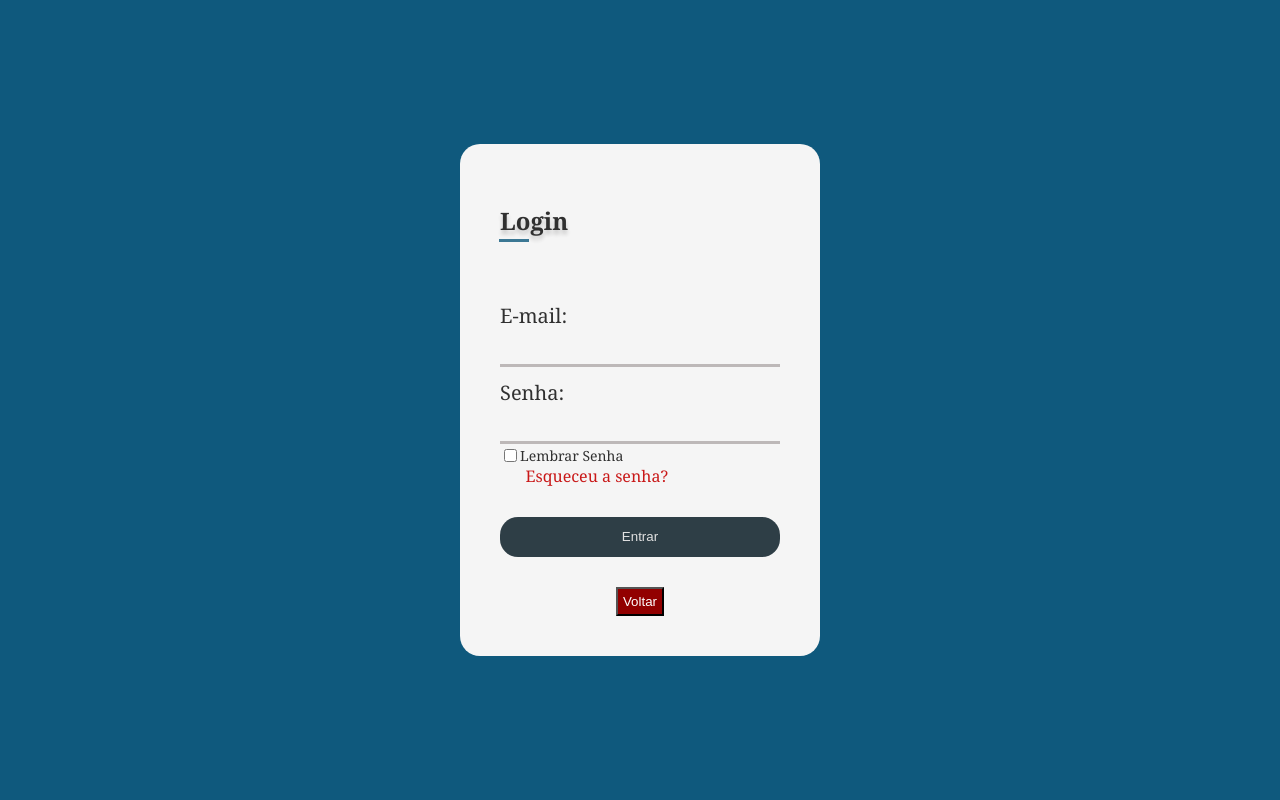
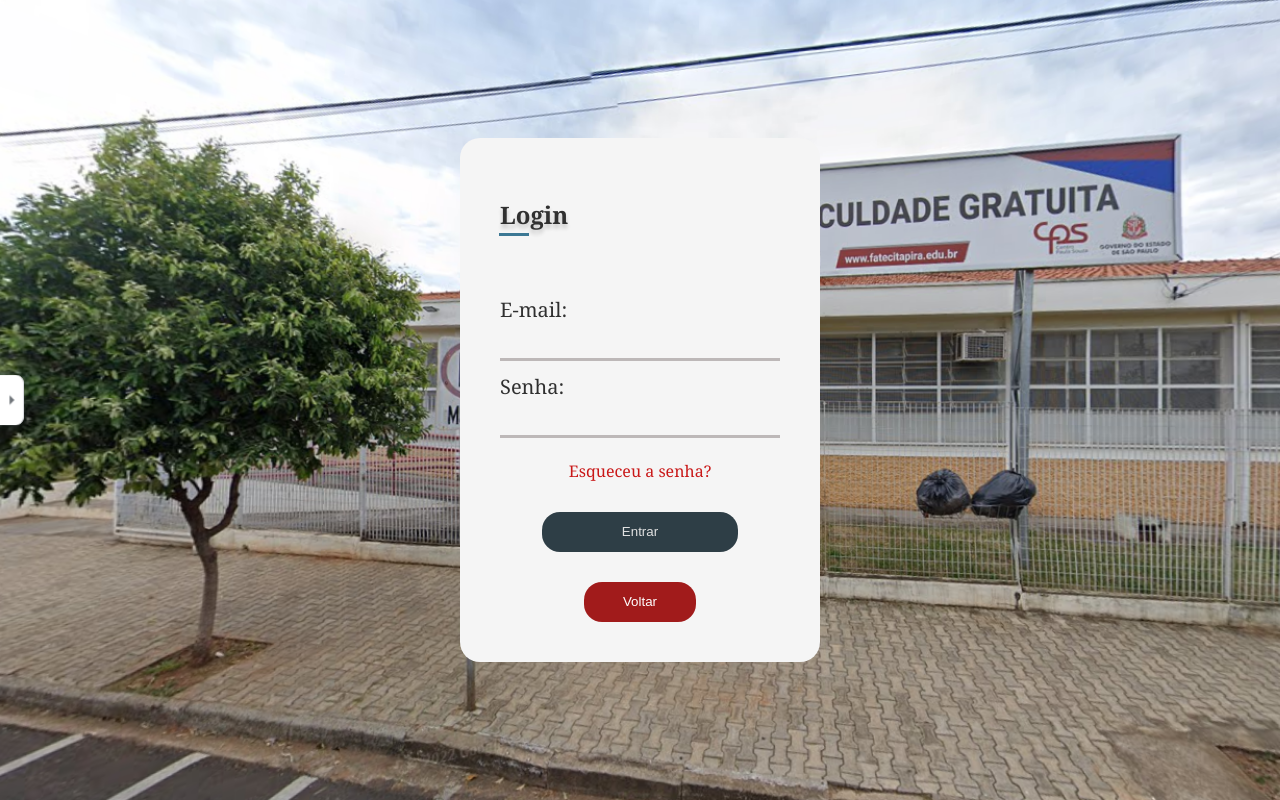
Before and after one commit to Iagooalmeida/Interdisciplinar, a PHP site: page /login.html in a window 1280 px wide. Run offline with PHP 8.4, Linux system fonts and the light colour scheme.

Commit message:
Alterações feitas no arquivo login.html

```diff
--- a/css/style.css
+++ b/css/style.css
@@ -1,29 +1,31 @@
-body{
+body {
   padding: 0;
   margin: 0;
-    background: #0F597D;
+  background-image: url("../img/fatec.png");
+  background-repeat: no-repeat;
+  background-size: cover;
 }
 
-#flex-container{
+#flex-container {
   display: flex;
   align-items: center;
   justify-content: center;
   height: 100vh;
-    font-family: Cambria, Cochin, Georgia, Times, 'Times New Roman', serif;
+  font-family: Cambria, Cochin, Georgia, Times, "Times New Roman", serif;
 }
 
-.conteudo{
+.conteudo {
   background-color: whitesmoke;
   padding: 40px;
   border-radius: 20px;
-    width:280px;
+  width: 280px;
   -webkit-border-radius: 20px;
   -moz-border-radius: 20px;
   -ms-border-radius: 20px;
   -o-border-radius: 20px;
 }
 
-.cabecalho{
+.cabecalho {
   padding-bottom: 50px;
   opacity: 0.8;
   text-shadow: 0px 4px 4px rgba(0, 0, 0, 0.25);
@@ -33,71 +35,74 @@ body{
   content: "";
   width: 30px;
   height: 3px;
-    background-color: #0F597D;
+  background-color: #0f597d;
   display: block;
   margin-top: -18px;
   margin-left: -1px;
 }
 
-.card_conteudo label{
+.card_conteudo label {
   font-size: 20px;
   opacity: 0.8;
 }
 
-.conteudo_area{
+.conteudo_area {
   display: flex;
   flex-direction: column;
   padding: 10px 0 2px 0;
 }
 
-.conteudo_area input{
+.conteudo_area input {
   margin-top: 10px;
   padding: 2px 5px;
   background-color: transparent;
-    border:none;
+  border: none;
   border-bottom: 3px solid #bdb8b8;
   outline: none;
   font-size: large;
 }
 
-.conteudo_verificacao{
+.conteudo_verificacao {
   display: flex;
   align-items: center;
-    flex-wrap: wrap;
+  justify-content: space-around;
 }
 
-.conteudo_verificacao .recuperar_senha{
-    text-align: right;
+.recuperar_senha {
+  text-align: center;
   width: 60%;
   text-decoration: none;
   color: #c91818;
-
+  margin-top: 20px;
 }
 
-.conteudo_verificacao label{
+.conteudo_verificacao label {
   font-size: 14px;
 }
 
-.button{
+.button {
   display: flex;
   flex-direction: column;
+  align-items: center;
 }
 
-.button .submit{
-    width: 100%;
+.button .submit {
+  width: 70%;
   height: 40px;
-    background-color: #2E3E46;
-    border:none;
-    color:#e1e1e1;
+  background-color: #2e3e46;
+  border: none;
+  color: #e1e1e1;
   margin: 30px 0;
   border-radius: 18px;
   cursor: pointer;
 }
 
-.button a {
-    text-align: center;
-    font-size: 12px;
-    opacity: 0.8;
-    color: #fff;
-    text-decoration: none;
+.btn_voltar {
+  width: 40%;
+  height: 40px;
+  background-color: #a11b1b;
+  border: none;
+  color: #e1e1e1;
+  border-radius: 18px;
+  cursor: pointer;
 }
--- a/login.html
+++ b/login.html
@@ -1,24 +1,14 @@
 <!DOCTYPE html>
 <html lang="pt-br">
+
 <head>
     <meta charset="UTF-8">
     <meta name="viewport" content="width=device-width, initial-scale=1.0">
     <link rel="stylesheet" href="css/style.css">
     <title>Página de Login</title>
-    <script>
-        function redirecionar(){
-            const email = document.getElementById("email").value;
-            const senha = document.getElementById("senha").value;
 
-            if (email === "" || senha === ""){
-                alert("Por favor, preencha todos os campos do formulário.");
-                return;
-            }
+</head>
 
-            window.location.href = "pagina_adm.html";
-        }
-    </script>
-</head>
 <body>
     <main id="flex-container">
 
@@ -38,8 +28,6 @@
                         <input type="password" name="senha" id="senha" required>
                     </div>
                     <div class="conteudo_verificacao">
-                        <input type="checkbox" name="lembrar_user" id="lembrar_user">
-                        <label for="lembrar_Senha">Lembrar Senha</label>
                         <a href="#" class="recuperar_senha">Esqueceu a senha?</a>
                     </div>
 
@@ -48,7 +36,7 @@
                     <input type="button" onclick="redirecionar()" value="Entrar" class="submit">
                 </div>
                 <div class="retornar" style="text-align: center;">
-                    <button type="submit" class="btn_voltar" style="background: rgb(146, 0, 0); padding: 5px;">
+                    <button type="submit" class="btn_voltar">
                         <a href="principal.html" style="text-decoration: none; color: white;">Voltar</a>
                     </button>
                 </div>
@@ -60,4 +48,5 @@
     <script type="module" src="https://unpkg.com/ionicons@5.5.2/dist/ionicons/ionicons.esm.js"></script>
     <script nomodule src="https://unpkg.com/ionicons@5.5.2/dist/ionicons/ionicons.js"></script>
 </body>
+
 </html>
```
Also changed, not shown: img/fatec.png (added). Lines whose indentation alone changed are shown as unchanged.
